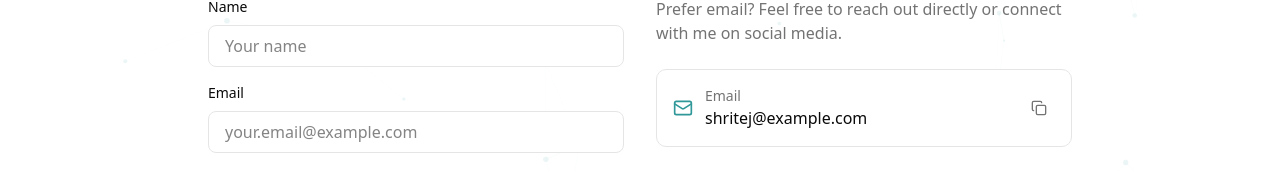
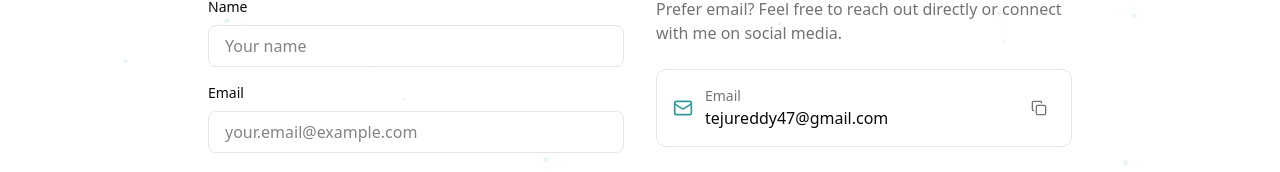
Before and after one commit to Shritej-Reddy/shritej-portfolio, a Next.js app: page /contact in a window 1280 px wide. Shown: the part 343-515 px from the top of the page. Built offline with nearby package versions, Linux system fonts and the light colour scheme.

Commit message:
updating with actual email

```diff
--- a/src/app/contact/page.tsx
+++ b/src/app/contact/page.tsx
@@ -12,7 +12,7 @@ export default function ContactPage() {
   const [copied, setCopied] = useState(false);
   const [submitted, setSubmitted] = useState(false);
 
-  const email = 'shritej@example.com'; // Replace with actual email
+  const email = 'tejureddy47@gmail.com';
 
   const copyEmail = () => {
     navigator.clipboard.writeText(email);
```
